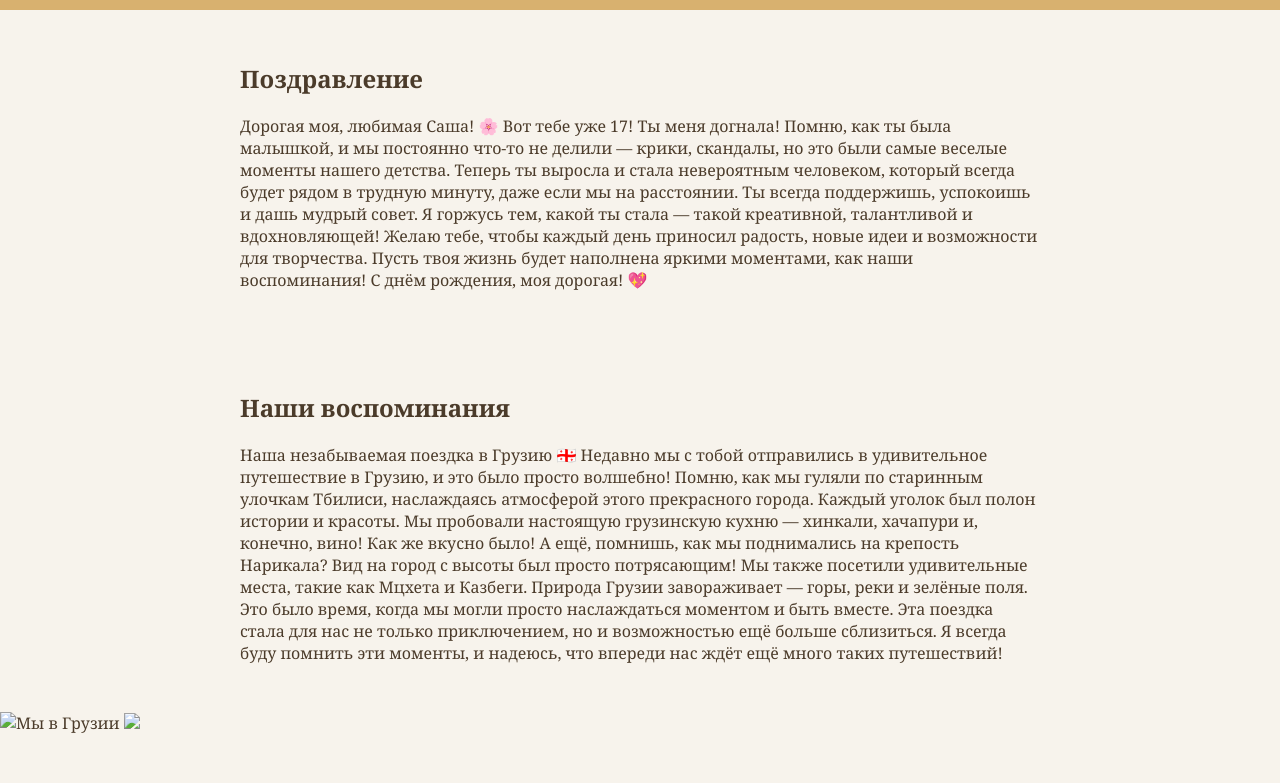
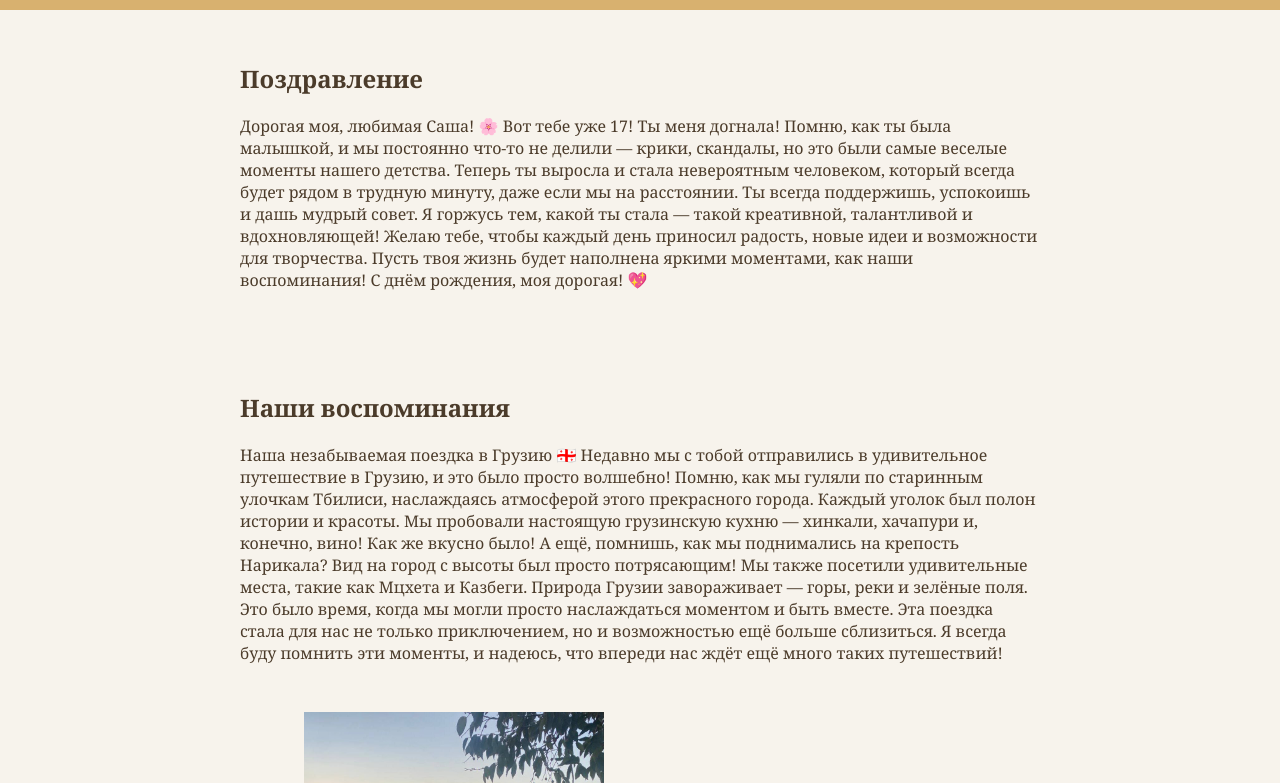
Before and after one commit to shevchenkox2005-arch/happy-birthday-sasha, a plain HTML site: page index.html in a window 1280 px wide. Shown: the part 97-880 px from the top of the page. Drawn offline with Linux system fonts and the light colour scheme.

Commit message:
Update index.html

```diff
--- a/index.html
+++ b/index.html
@@ -73,8 +73,9 @@
 
 Эта поездка стала для нас не только приключением, но и возможностью ещё больше сблизиться. Я всегда буду помнить эти моменты, и надеюсь, что впереди нас ждёт ещё много таких путешествий!</p>
     </section>
-    <img src=<img src= photo_2025-08-03_17-15-29.jpg"" alt="Мы в Грузии" width="300">
-<img src=<img src= photo_2025-08-03_17-15-34.jpg>
+   <img src="photo_2025-08-03_17-15-29.jpg" alt="Мы в Грузии" width="300">
+<img src="photo_2025-08-03_17-15-34.jpg" alt="" width="300">
+
     <section id="creativity">
         <h2>Твоё творчество</h2>
         <p>Фотографии с гитарой, стихи, выступления — всё, чем ты гордишься!</p>
```
